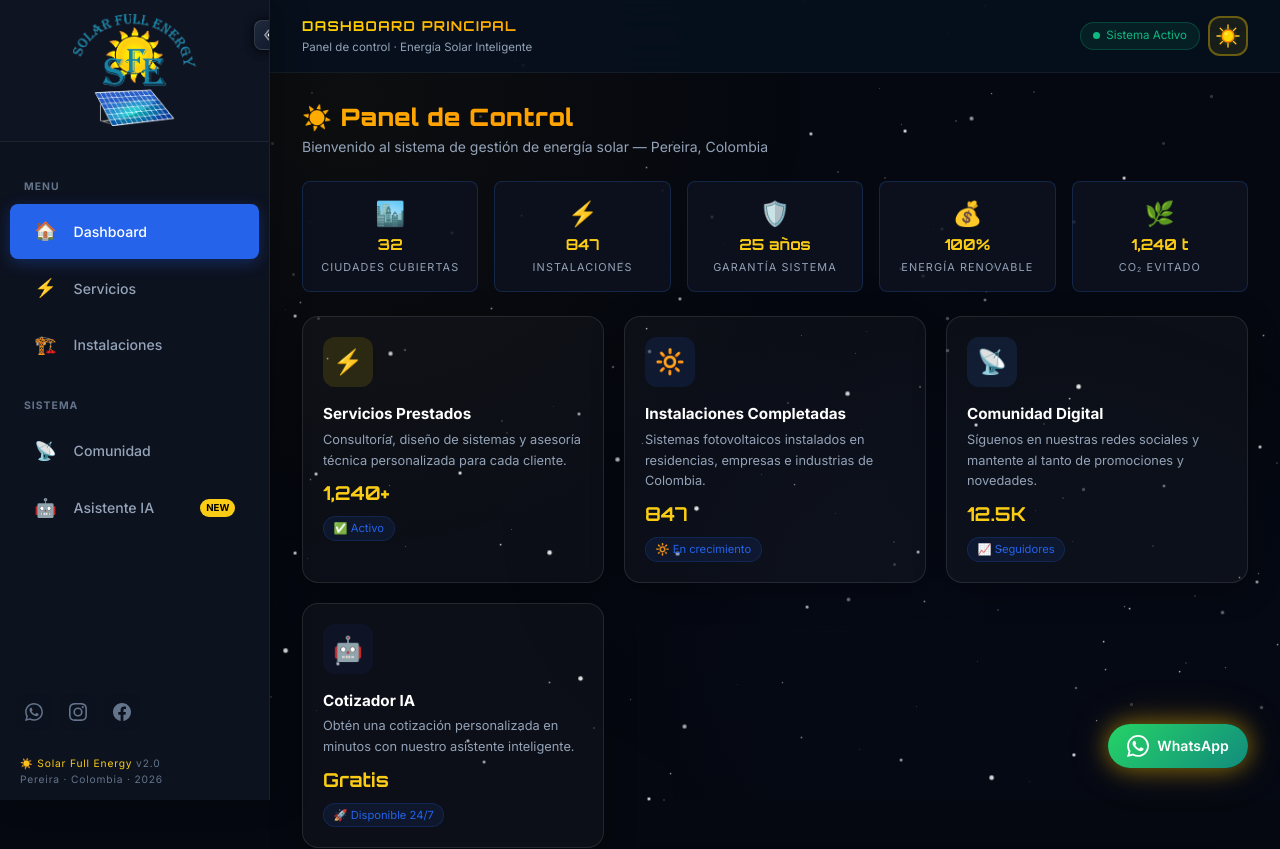
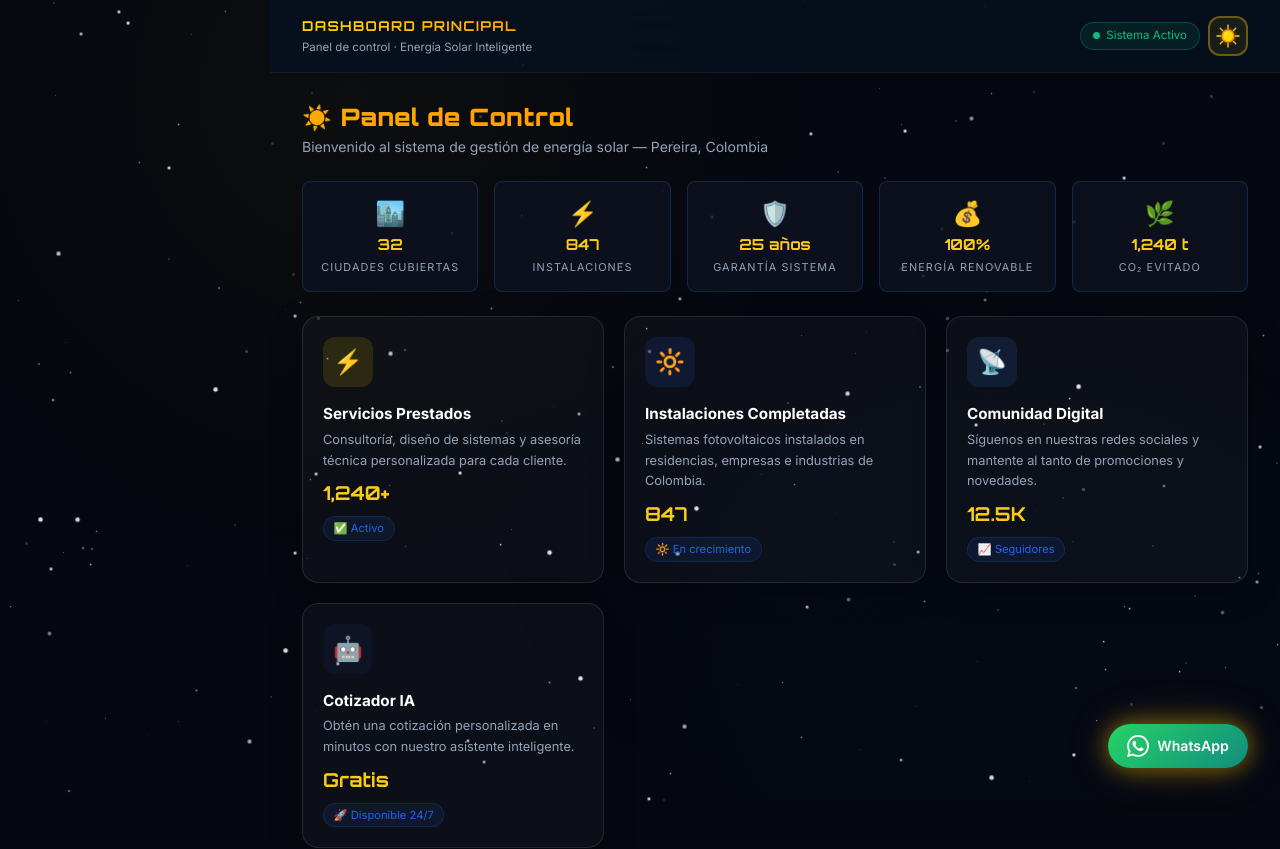
Before and after one commit to DavidAlvarez1998/Solar-full-energy, a React (Vite) app: page /#dashboard in a window 1280 px wide. Shown: the top 849 px of the page. Built offline with nearby package versions, Linux system fonts and the light colour scheme.

Commit message:
prueba netyfly

```diff
--- a/src/App.tsx
+++ b/src/App.tsx
@@ -78,7 +78,7 @@ const App = () => {
         />
       </div>
 
-      <Sidebar
+      {/* <Sidebar
         activeSection={activeSection}
         collapsed={collapsed}
         isMobile={isMobile}
@@ -86,7 +86,7 @@ const App = () => {
         onNavigate={navigate}
         onToggle={toggle}
         onClose={closeMobile}
-      />
+      /> */}
 
 
       <div
```
